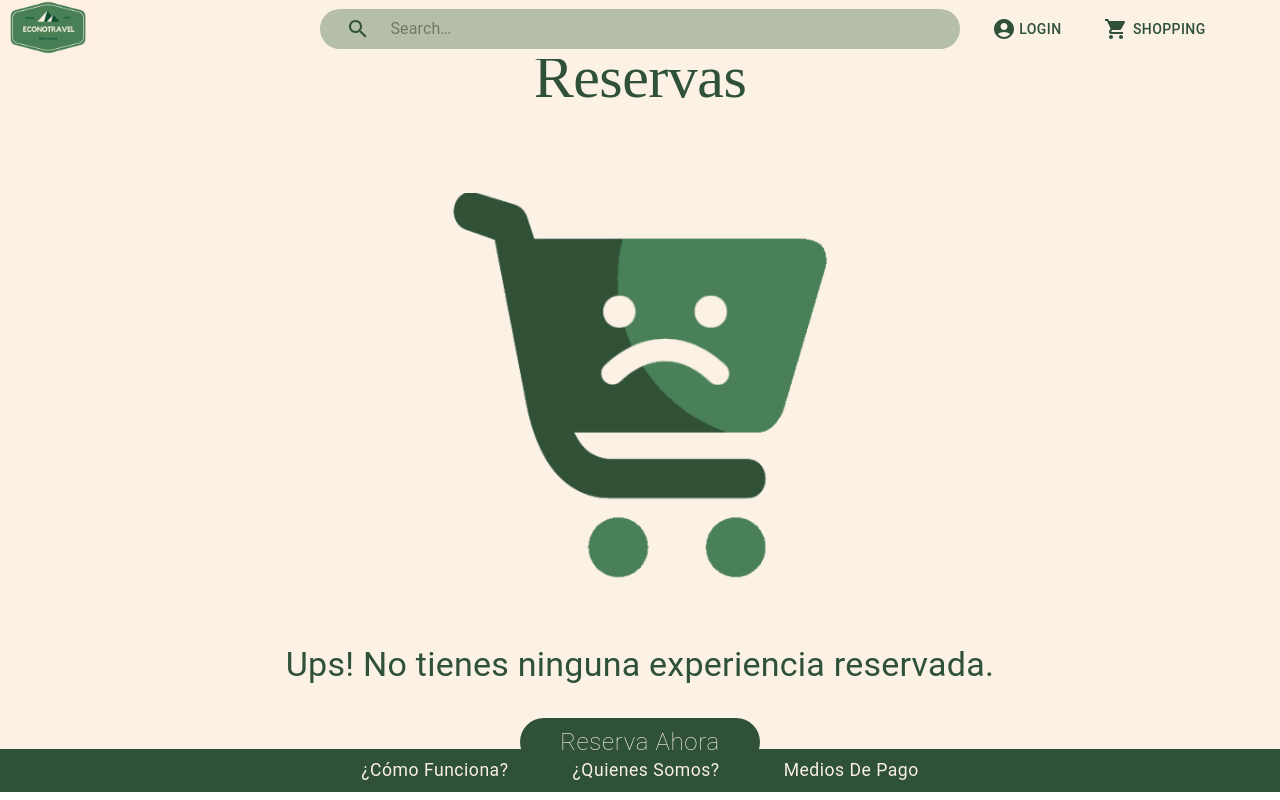
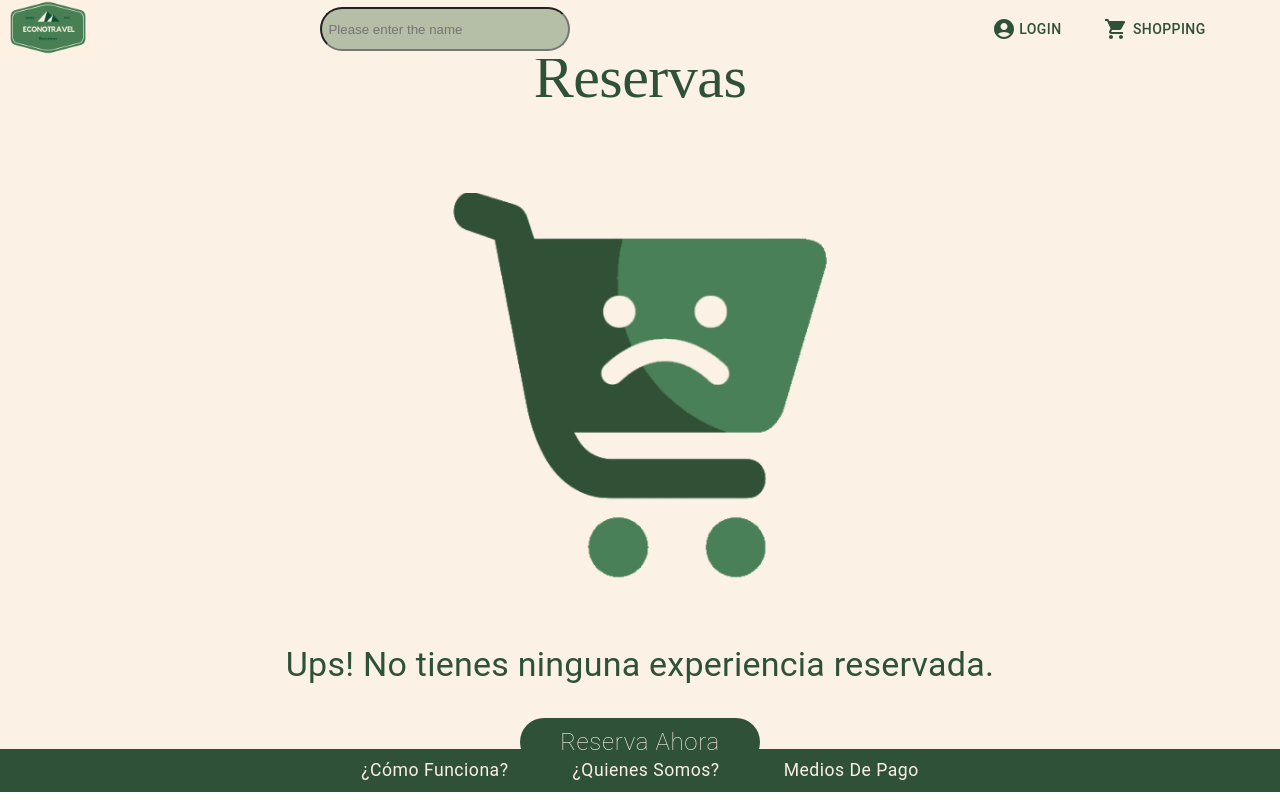
Before and after one commit to Sirisiris/Econotravel-Legacy, a React (Create React App) app in the folder client/: page /carrito in a window 1280 px wide. Built offline with nearby package versions, Linux system fonts and the light colour scheme; data requests are answered from the project's data file; a web font is replaced by a local one.

Commit message:
#2 barra search con filtro

```diff
--- a/client/src/Routes.js
+++ b/client/src/Routes.js
@@ -8,6 +8,7 @@ import ComoFunciona from './components/ComoFunciona';
 import MediosPago from './components/MediosPago';
 import DetalleExperiencia from "./components/DetalleExperiencia";
 import Carrito from "./components/Carrito";
+import PruebaBarra from "./components/PruebaBarra"
 
 export default function Rutas () {
     let element = useRoutes([
@@ -49,6 +50,11 @@ export default function Rutas () {
       {
         element: <Carrito/>,
         path:"/carrito"
+      },
+
+      {
+        element: <PruebaBarra/>,
+        path:"/prueba"
       }
     ]);
 
--- a/client/src/components/NavBar.js
+++ b/client/src/components/NavBar.js
@@ -4,6 +4,7 @@ import ShoppingCartIcon from '@mui/icons-material/ShoppingCart';
 import Logo from '../images/logo.png';
 import {Grid,Box, InputBase, Button} from "@mui/material";
 import SearchIcon from '@mui/icons-material/Search';
+import PruebaBarra from "./PruebaBarra";
 import ExperiencesList from "./ExperiencesList";
 import { useState, useEffect } from "react";
 import MenuDropDown from "./MenuDropDown";
@@ -36,15 +37,16 @@ export default function NavBar() {
 
             <Grid item xs={6} sm={6} lg={6}>
             <Link to="search"></Link>
+            <PruebaBarra />
 
-            <Box   style={{backgroundColor: '#b5bea7', display:"flex", alignItems:"center", borderRadius: '50px', minWidth: '15rem', height: "2.5rem", paddingLeft: "1%"}}>
+            {/* <Box   style={{backgroundColor: '#b5bea7', display:"flex", alignItems:"center", borderRadius: '50px', minWidth: '15rem', height: "2.5rem", paddingLeft: "1%"}}>
              <Button onClick= {handleClick}>
               <SearchIcon style={{color: "#2e5137"}}/>
             </Button>
               <InputBase onChange= {handleChange}
               placeholder="Search…"
               inputProps={{'aria-label': 'search' }}/>
-            </Box>
+            </Box> */}
           </Grid>
            <Grid item xs={5} sm={3} lg={3} style={{display:"flex", gap: "5%", paddingLeft: "2%"}}>
             <MenuDropDown/>
--- /dev/null
+++ b/client/src/components/PruebaBarra.js
@@ -0,0 +1,26 @@
+import PruebaResultados from "./PruebaResultados";
+import React from "react";
+import { useEffect, useState } from "react";
+import axios from "axios";
+
+
+const App = () => {
+
+    const [data, setData] = useState([]);
+
+
+  useEffect(() => {
+    axios.get("http://localhost:3000/experiences").then((response) => {
+      console.log(response);
+      setData(response.data);
+    });
+  }, []);
+
+    return (
+      <div>
+        <PruebaResultados Data={data} Placeholder="Please enter the name " />
+      </div>
+    );
+  };
+
+  export default App;
--- /dev/null
+++ b/client/src/components/PruebaResultados.js
@@ -0,0 +1,88 @@
+
+import React, { useState } from "react";
+import ExperiencesList from "./ExperiencesList";
+import { Button, Container, Chip } from "@mui/material";
+import { Grid, Box } from "@mui/material";
+
+const PruebaResultados = (props) => {
+  const [filterValue, setFilterValue] = useState([]);
+
+  const handleSearch = (event) => {
+    const searchValue = event.target.value;
+    const filterArray = props.Data.filter((e) => {
+      return e.title.toLowerCase().includes(searchValue.toLowerCase());
+    });
+    if (searchValue === "") {
+      setFilterValue([]);
+    } else {
+      setFilterValue(filterArray);
+    }
+  };
+
+  return (
+    <div>
+      <div classname="searchBox"></div>
+      <input style={{backgroundColor: '#b5bea7', display:"flex", alignItems:"center", borderRadius: '50px', minWidth: '15rem', height: "2.5rem", paddingLeft: "1%"}}
+        type="text"
+        placeholder={props.Placeholder}
+        onChange={handleSearch}
+      />
+      {/* {filterValue.length !== 0 ? null : <ExperiencesList />} */}
+      <div className="movieList">
+        {filterValue.length !== 0 &&
+          filterValue.map((e) => {
+            return (
+                <Grid container style={{ backgroundColor: "#fbf1e3" }}>
+
+                    <Container style={{ marginTop: "6em" }}>
+                      <img src={e.img} width="249" alt="bike"></img>
+                      <Box style={{ marginTop: "0.5em" }}>
+                        <Chip
+                          label={e.tag1}
+                          variant="outlined"
+                          style={{ width: "80px", height: "25px" }}
+                        />
+                        <Chip
+                          label={e.tag2}
+                          variant="outlined"
+                          style={{ width: "80px", height: "25px", marginLeft: "0.5em" }}
+                        />
+                        <Chip
+                          label={e.tag3}
+                          variant="outlined"
+                          style={{ width: "80px", height: "25px", marginLeft: "0.5em" }}
+                        />
+                        <h1
+                          style={{ fontSize: "1.2em", color: "#2e5137", marginTop: "1em" }}
+                        >
+                          {e.title}
+                        </h1>
+                        <h2
+                          style={{ fontSize: "1em", fontWeight: "200", color: "#2e5137" }}
+                        >
+                          {e.price}€/persona
+                        </h2>
+                      </Box>
+                      <Button
+                        style={{
+                          backgroundColor: "#2e5137",
+                          borderRadius: "50px",
+                          color: "white",
+                          marginLeft: "10em",
+                          marginTop: "-5em",
+                          textTransform: "none",
+                        }}
+                        size="small"
+                      >
+                        Reserva ahora
+                      </Button>
+                    </Container>
+
+                </Grid>
+              );
+          })}
+      </div>
+    </div>
+  );
+};
+export default PruebaResultados;
```
Also changed, not shown: client/src/components/ExperiencesList.js (+12 -11 lines), 1 other file (tests, documents, lock files or other folders).
